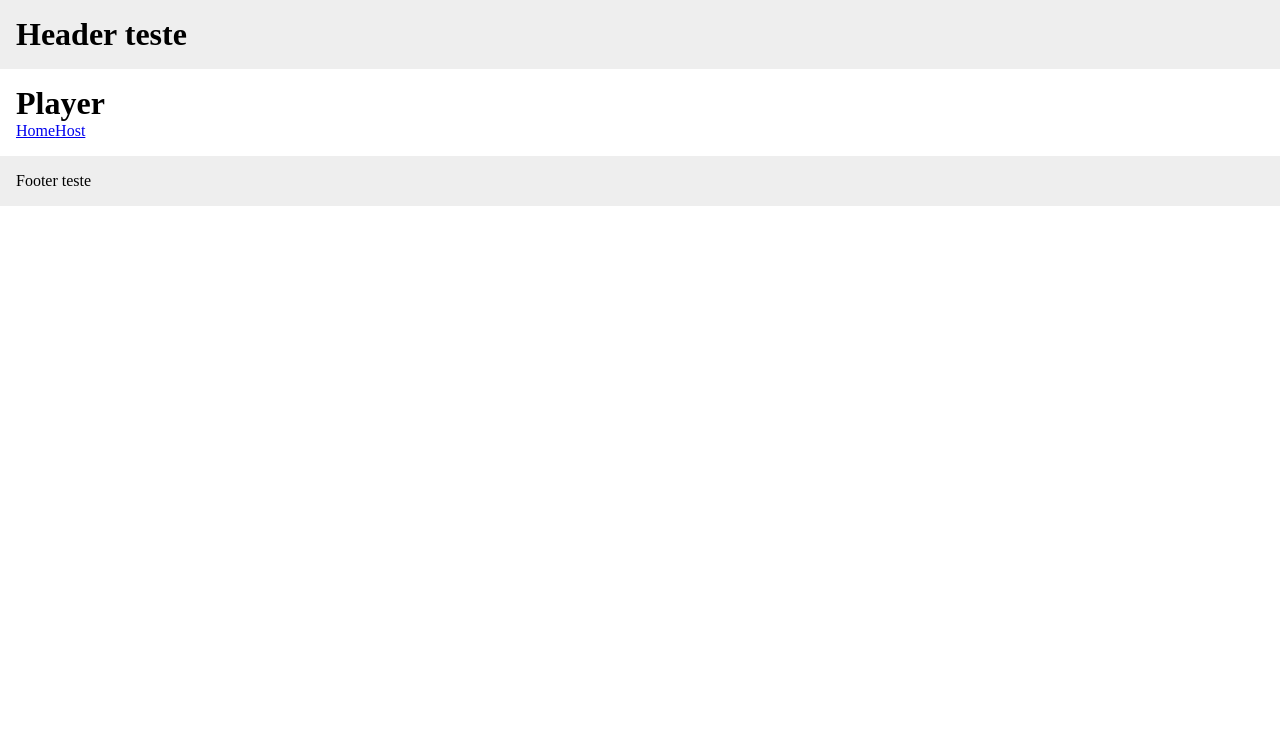
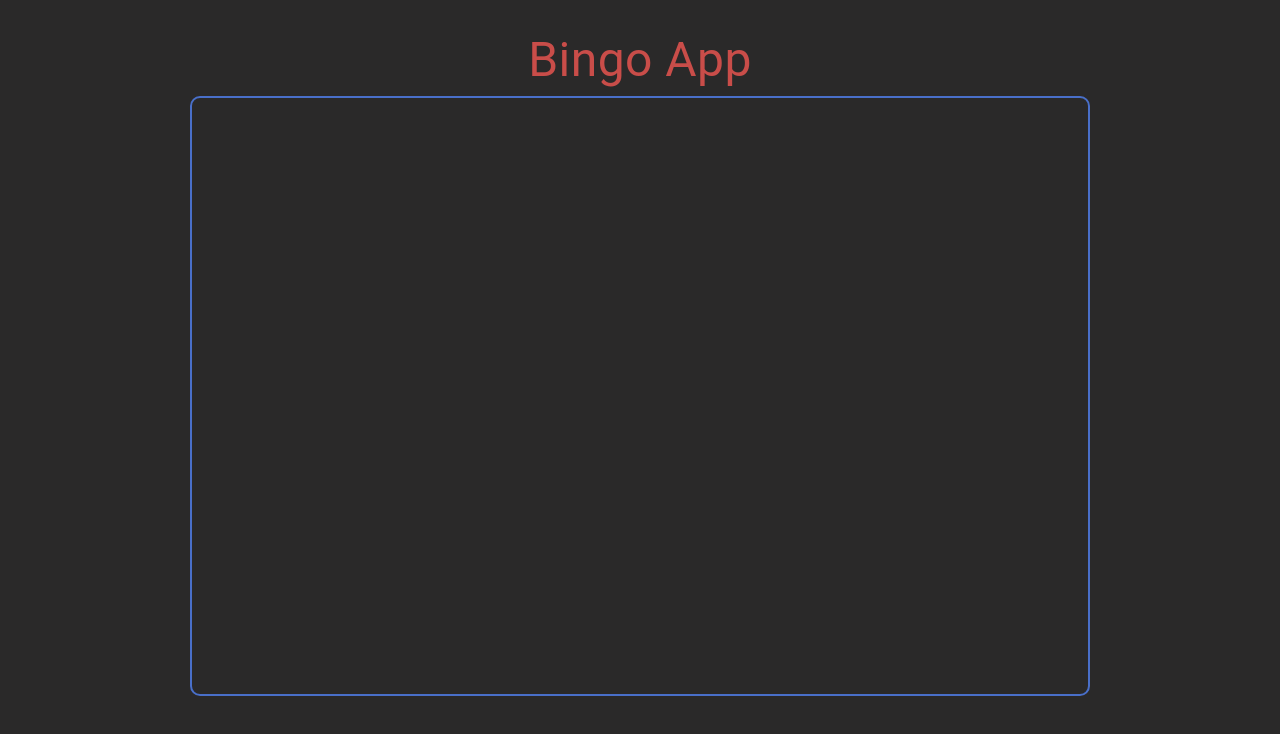
Before and after one commit to VictorGVC/BingoApp, a React (Vite) app: page /player in a window 1280 px wide. Shown: the top 734 px of the page. Built offline with nearby package versions, Linux system fonts and the light colour scheme.

Commit message:
- install Material UI - Create a layout of page and table

```diff
--- a/package.json
+++ b/package.json
@@ -1,5 +1,8 @@
 {
   "dependencies": {
+    "@emotion/react": "^11.14.0",
+    "@emotion/styled": "^11.14.1",
+    "@mui/material": "^7.3.6",
     "react": "^19.2.1",
     "react-dom": "^19.2.1",
     "react-router-dom": "^7.10.0",
--- a/src/main.tsx
+++ b/src/main.tsx
@@ -10,13 +10,13 @@ import Player from './pages/player/page';
 ReactDOM.createRoot(document.getElementById('root')!).render(
     <React.StrictMode>
         <BrowserRouter>
-            <Layout>
+            {/* <Layout> */}
                 <Routes>
                     <Route path="/" element={<Home />} />
                     <Route path="/host" element={<Host />} />
                     <Route path="/player" element={<Player />} />
                 </Routes>
-            </Layout>
+            {/* </Layout> */}
         </BrowserRouter>
     </React.StrictMode>
 );
--- a/src/pages/player/page.module.css
+++ b/src/pages/player/page.module.css
@@ -0,0 +1,16 @@
+.content{
+    padding-top:var(--size-medium);
+
+}
+.table{
+    justify-self: center;
+    border: 2px solid var(--color-primary);
+    border-radius: var(--border-radius-medium);
+    height: 600px;
+}
+
+.title{
+    text-align: center;
+    color: var(--color-secondary);
+    font-size: var(--font-size-big);
+}
--- a/src/pages/player/page.tsx
+++ b/src/pages/player/page.tsx
@@ -1,14 +1,20 @@
 import styles from './page.module.css'
+import './page.module.css'
+import { Box, Checkbox, Container, Grid, Typography } from '@mui/material'
 
 const Player = () => {
     return(
-    <div>
+    <Container className={styles.content}>
+        <Typography  className={styles.title} sx={{fontSize:'var(--size-big)'}}>Bingo App</Typography>
+        <Container maxWidth='md' className={styles.table}>
+            <Grid container spacing={1}>
 
-        <h1>Player</h1>
-        <a href="/">Home</a>
-        <a href="/host">Host</a>
 
-    </div>
+
+
+            </Grid>
+        </Container>
+    </Container>
     )
 }
 
--- a/src/styles/global.css
+++ b/src/styles/global.css
@@ -1,9 +1,9 @@
 :root {
-    --bg-color-primary: #2a2929 ;
+    --bg-color-primary: #2a2929;
     --bg-color-secondary: #303030;
     --color-primary: #496fc9;
-    --color-secondary: #c94d49 ;
-    --border-radius-small: 0.375 ; /* 6px */
+    --color-secondary: #c94d49;
+    --border-radius-small: 0.375rem; /* 6px */
     --border-radius-medium: 0.625rem; /* 10px */
     --border-radius-big: 0.875rem; /* 14px */
 
@@ -20,13 +20,24 @@
     --color-grey-300: #a9a9a9;
     --color-grey-200: #dcdcdc;
     --color-grey-100: #ebebeb;
+
+    --size-small: 0.85rem;
+    --size-default: 1rem;
+    --size-medium: 1.5rem;
+    --size-big: 3rem;
 }
 
 * {
-  margin: 0;
-  padding: 0;
+    margin: 0;
+    padding: 0;
 }
 
 html {
-  min-height: auto;
+    min-height: auto;
 }
+
+body {
+    width: 100vw;
+    background-color: var(--bg-color-primary);
+    color: var(--color-grey-100);
+}
```
Also changed, not shown: 1 other file (tests, documents, lock files or other folders).
